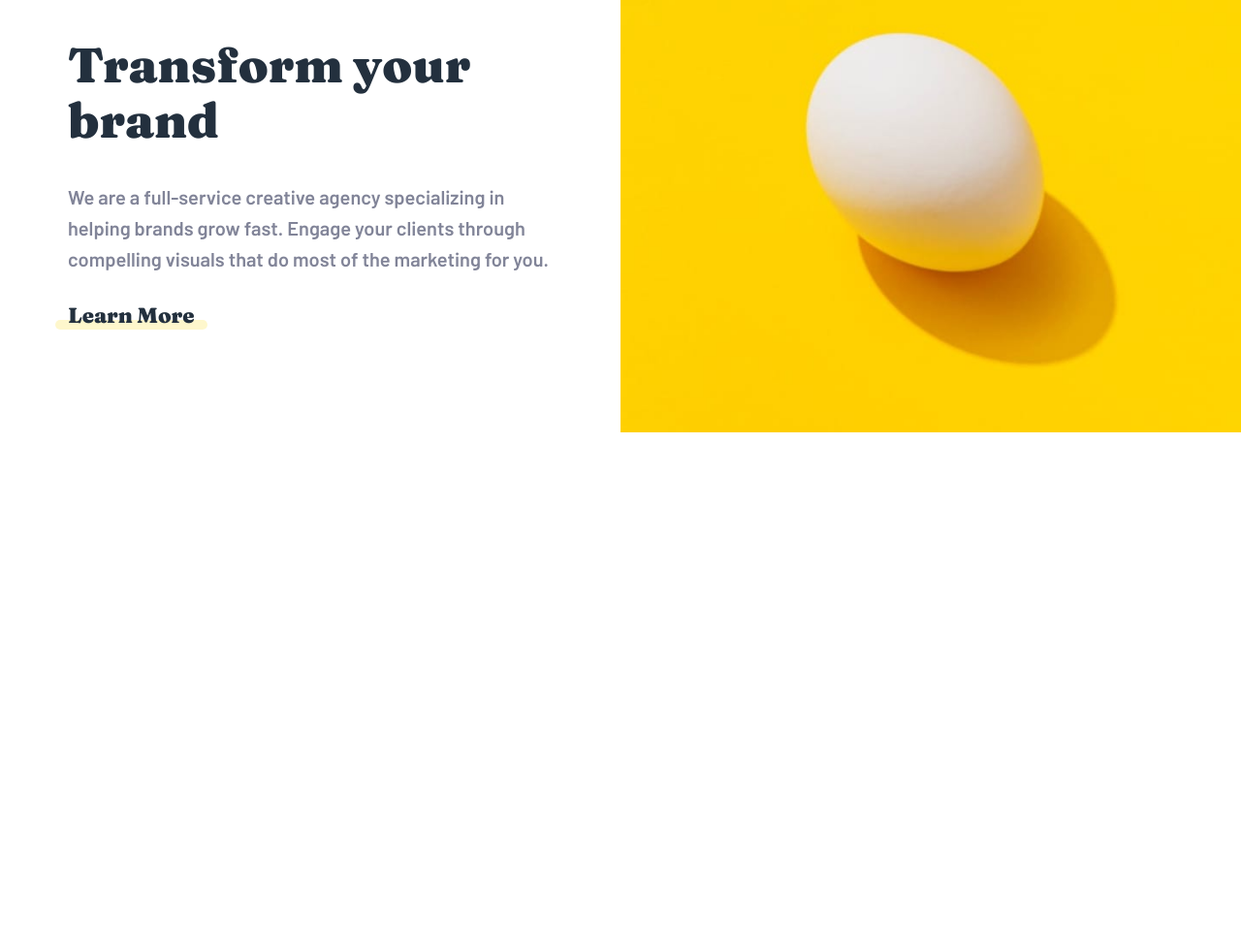
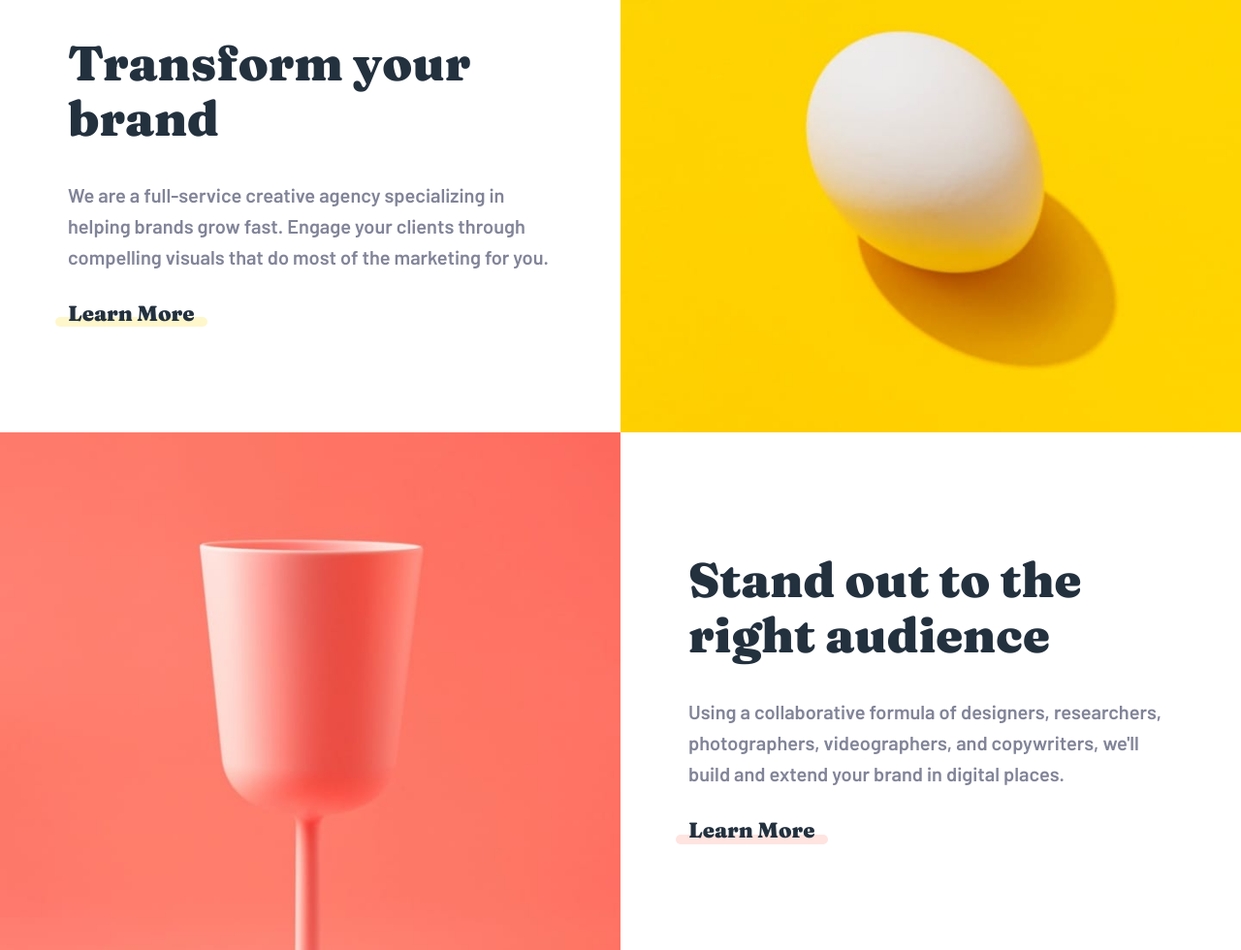
Before and after one commit to kareemayman/Sunnyside_Agency_Landing_Page_FEM_Challenge, a plain HTML site: page index.html in a window 1280 px wide. Shown: the part 887-1867 px from the top of the page at 97% size. Before the commit the page ends 1338 px from the top, so only its background shows below. Drawn offline with Linux system fonts and the light colour scheme.

Commit message:
Added 2 more cards & fixed image dimensions

```diff
--- a/css/sunnyside.css
+++ b/css/sunnyside.css
@@ -170,7 +170,7 @@ header + h1 {
     width: fit-content;
     font-size: 60px;
     letter-spacing: 10px;
-    margin-top: 100px;
+    margin-top: 120px;
 }
 
 header + h1 + a img {
@@ -199,11 +199,16 @@ header + h1 + a img {
     grid-template-columns: 1fr 1fr;
 }
 
+.about .grid .card {
+    overflow: hidden;
+}
+
 .about .grid .card img {
     width: 100%;
+    height: 101%;
 }
 
-.about .grid .card:first-of-type {
+.about .grid .card {
     display: flex;
     justify-content: center;
     align-items: center;
@@ -234,6 +239,14 @@ header + h1 + a img {
     opacity: 1;
 }
 
+.about .grid .card:nth-of-type(4) .details a::before {
+    background-color: var(--Soft-red);
+}
+
+.about .grid .card:nth-of-type(4) .details a:hover::before {
+    opacity: 1;
+}
+
 /* End Local Rules */
 
 
@@ -258,6 +271,7 @@ header + h1 + a img {
     header + h1 {
         text-align: center;
         font-size: 40px;
+        margin-top: 70px;
     }
 
     .desk {
@@ -273,7 +287,7 @@ header + h1 + a img {
         grid-template-columns: 1fr;
     }
 
-    .about .grid .card:first-of-type .details {
+    .about .grid .card .details {
         width: 300px;
         text-align: center;
     }
--- a/index.html
+++ b/index.html
@@ -67,6 +67,23 @@
                 <img src="images/desktop/image-transform.jpg" class="desk" alt="egg">
                 <img src="images/mobile/image-transform.jpg" class="mob" alt="egg">
             </div>
+
+            <div class="card">
+                <img src="images/desktop/image-stand-out.jpg" class="desk" alt="cup">
+                <img src="images/mobile/image-stand-out.jpg" class="mob" alt="cup">
+            </div>
+
+            <div class="card">
+                <div class="details">
+                    <h1 class="fraunces">Stand out to the right audience</h1>
+                    <p class="barlow-semibold">
+                        Using a collaborative formula of designers, researchers,
+                        photographers, videographers, and copywriters, we'll
+                        build and extend your brand in digital places.
+                    </p>
+                    <a href="#" class="special-link">Learn More</a>
+                </div>
+            </div>
         </div>
     </div>
 </body>
```
